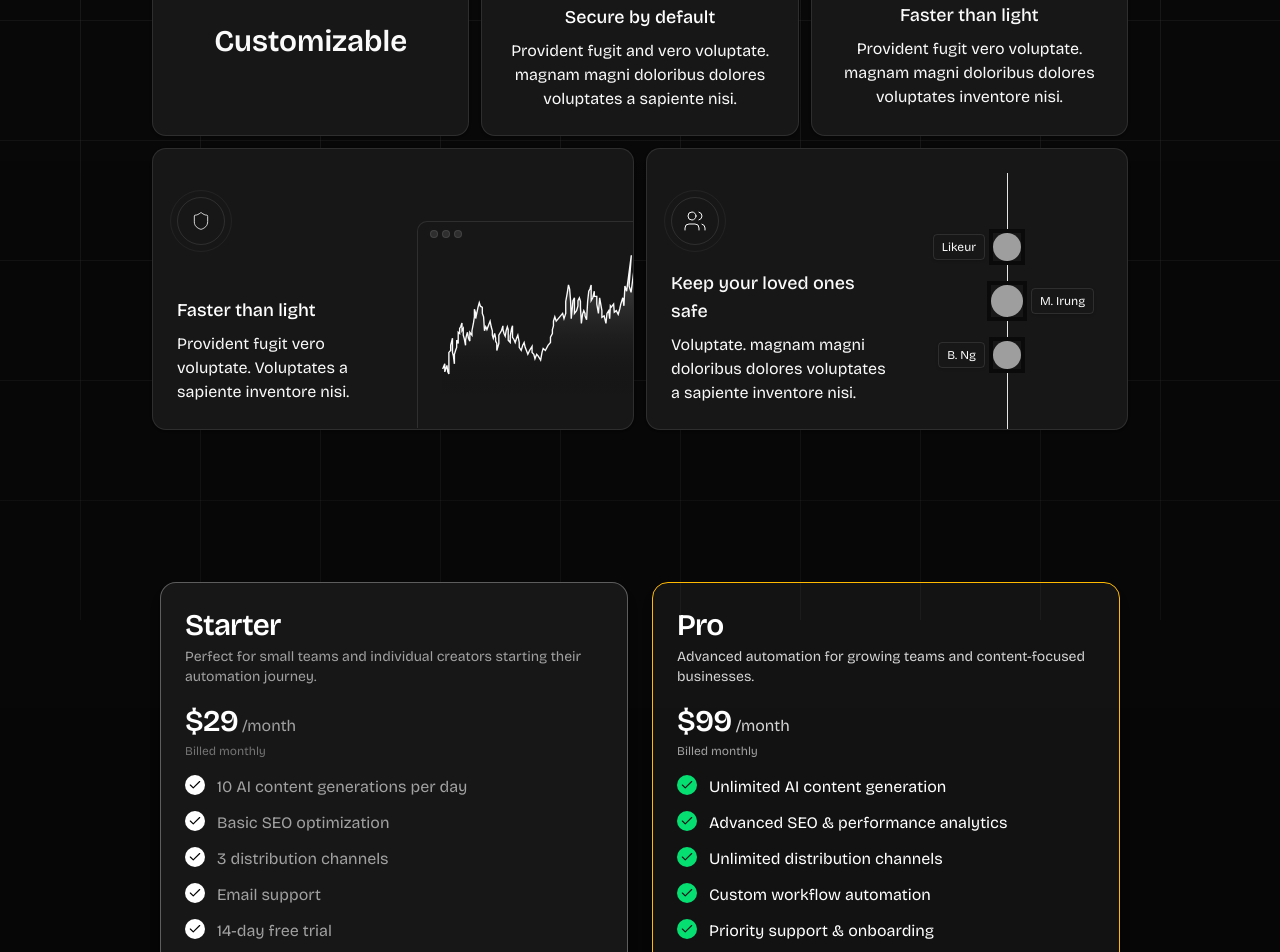
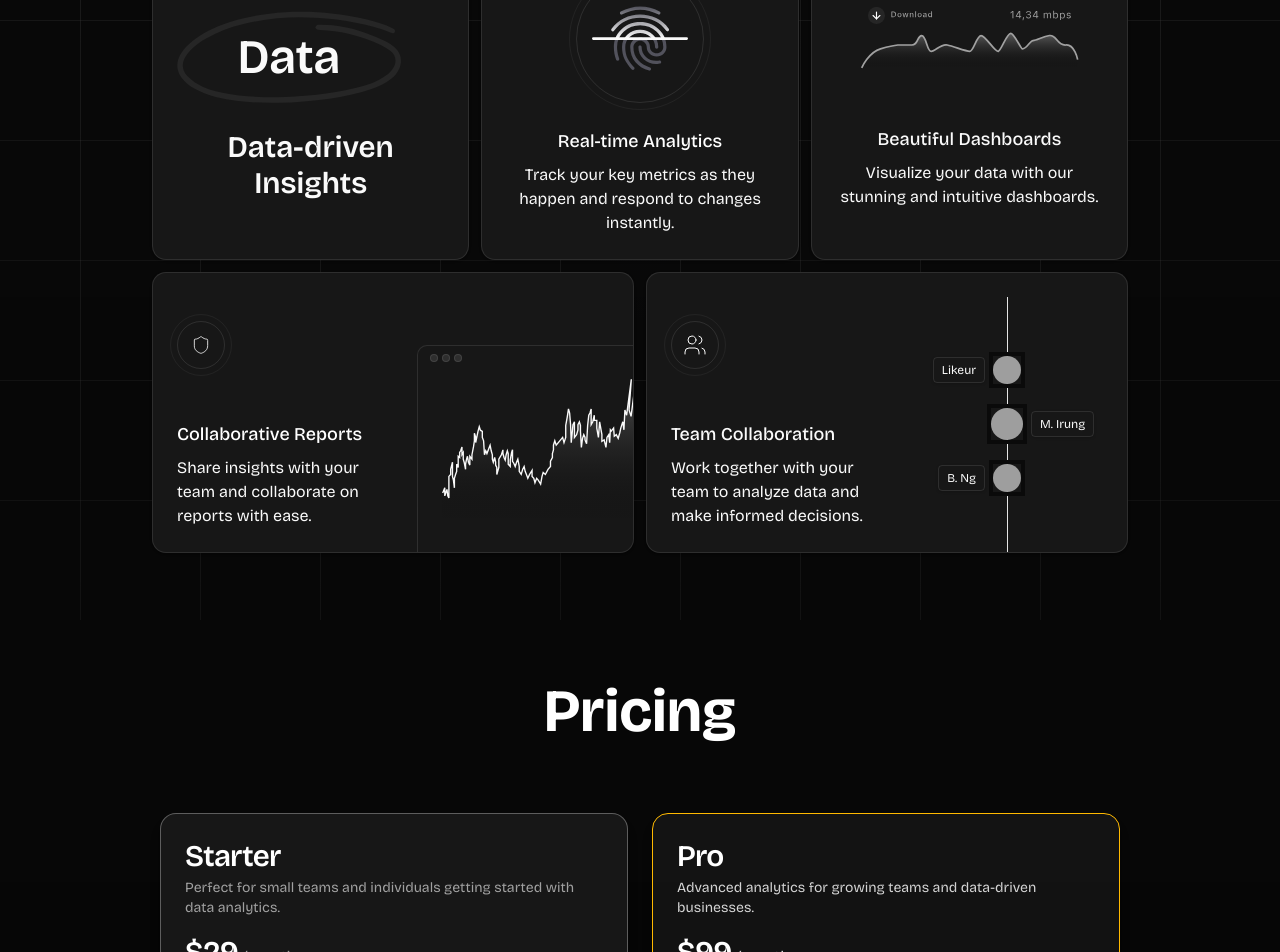
Before and after one commit to themuffineman/landing-page-01, a Next.js app: page / in a window 1280 px wide. Shown: the part 1780-2732 px from the top of the page. Built offline with nearby package versions, Linux system fonts and the light colour scheme; grey boxes are pictures that could not be loaded.

Commit message:
pricing and features page headings

```diff
--- a/components/features.tsx
+++ b/components/features.tsx
@@ -5,7 +5,8 @@ export default function FeaturesSection() {
   return (
     <section className="py-16 md:py-32 dark bg-transparent">
       <div className="mx-auto max-w-5xl px-6">
-        <div className="relative">
+        <div className="relative flex flex-col items-center">
+          <h2 className="text-6xl font-bold text-white mb-16">Features</h2>
           <div className="relative z-10 grid grid-cols-6 gap-3">
             <Card className="relative col-span-full flex overflow-hidden lg:col-span-2">
               <CardContent className="relative m-auto size-fit pt-6">
@@ -22,11 +23,11 @@ export default function FeaturesSection() {
                     />
                   </svg>
                   <span className="mx-auto block w-fit text-5xl font-semibold">
-                    100%
+                    Data
                   </span>
                 </div>
                 <h2 className="mt-6 text-center text-3xl font-semibold">
-                  Customizable
+                  Data-driven Insights
                 </h2>
               </CardContent>
             </Card>
@@ -86,11 +87,11 @@ export default function FeaturesSection() {
                 </div>
                 <div className="relative z-10 mt-6 space-y-2 text-center">
                   <h2 className="group-hover:text-secondary-950 text-lg font-medium transition dark:text-white">
-                    Secure by default
+                    Real-time Analytics
                   </h2>
                   <p className="text-foreground">
-                    Provident fugit and vero voluptate. magnam magni doloribus
-                    dolores voluptates a sapiente nisi.
+                    Track your key metrics as they happen and respond to changes
+                    instantly.
                   </p>
                 </div>
               </CardContent>
@@ -181,11 +182,11 @@ export default function FeaturesSection() {
                 </div>
                 <div className="relative z-10 mt-14 space-y-2 text-center">
                   <h2 className="text-lg font-medium transition">
-                    Faster than light
+                    Beautiful Dashboards
                   </h2>
                   <p className="text-foreground">
-                    Provident fugit vero voluptate. magnam magni doloribus
-                    dolores voluptates inventore nisi.
+                    Visualize your data with our stunning and intuitive
+                    dashboards.
                   </p>
                 </div>
               </CardContent>
@@ -198,11 +199,11 @@ export default function FeaturesSection() {
                   </div>
                   <div className="space-y-2">
                     <h2 className="group-hover:text-secondary-950 text-lg font-medium text-zinc-800 transition dark:text-white">
-                      Faster than light
+                      Collaborative Reports
                     </h2>
                     <p className="text-foreground">
-                      Provident fugit vero voluptate. Voluptates a sapiente
-                      inventore nisi.
+                      Share insights with your team and collaborate on reports
+                      with ease.
                     </p>
                   </div>
                 </div>
@@ -263,11 +264,11 @@ export default function FeaturesSection() {
                   </div>
                   <div className="space-y-2">
                     <h2 className="text-lg font-medium transition">
-                      Keep your loved ones safe
+                      Team Collaboration
                     </h2>
                     <p className="text-foreground">
-                      Voluptate. magnam magni doloribus dolores voluptates a
-                      sapiente inventore nisi.
+                      Work together with your team to analyze data and make
+                      informed decisions.
                     </p>
                   </div>
                 </div>
--- a/components/footer.tsx
+++ b/components/footer.tsx
@@ -176,7 +176,7 @@ export default function FooterSection() {
         </div>
         <span className="text-muted-foreground block text-center text-sm">
           {" "}
-          © {new Date().getFullYear()} Tailark, All rights reserved
+          © {new Date().getFullYear()} Analytics, All rights reserved
         </span>
       </div>
     </footer>
--- a/components/header.tsx
+++ b/components/header.tsx
@@ -28,6 +28,7 @@ const Header = () => {
                 className="flex items-center space-x-2"
               >
                 <Logo className="size-10" />
+                <span className="text-xl font-bold">Analytics</span>
               </Link>
 
               <button
--- a/components/logo.tsx
+++ b/components/logo.tsx
@@ -16,11 +16,8 @@ export const Logo = ({
       viewBox="0 0 56 40"
       fill="none"
     >
-      <path
-        d="M43 0C50.1797 6.44277e-07 56 5.8203 56 13C56 20.1797 50.1797 26 43 26H34.4844L48.4844 40H31.5156L15.7578 24.2422C14.672 23.1564 14 21.6569 14 20C14 16.6863 16.6863 14 20 14H43C43.5523 14 44 13.5523 44 13C44 12.4477 43.5523 12 43 12H20C15.5817 12 12 15.5817 12 20C12 22.3901 13.0482 24.5347 14.71 26H14.6875L28.6875 40H20C8.95431 40 0 31.0457 0 20C0 8.95431 8.9543 0 20 0H43Z"
-        fill="#2EFF2E"
-      />
-      <path d="M56 28V40H51.3125L39.3125 28H56Z" fill="#3902FF" />
+      <path d="M28 0L56 40H0L28 0Z" fill="#2EFF2E" />
+      <path d="M28 15L42 40H14L28 15Z" fill="#3902FF" />
     </svg>
   );
 };
@@ -42,7 +39,7 @@ export const LogoIcon = ({
       className={cn("size-5", className)}
     >
       <path
-        d="M3 0H5V18H3V0ZM13 0H15V18H13V0ZM18 3V5H0V3H18ZM0 15V13H18V15H0Z"
+        d="M9 0L18 18H0L9 0Z"
         fill={uniColor ? "currentColor" : "url(#logo-gradient)"}
       />
       <defs>
--- a/components/pricing.tsx
+++ b/components/pricing.tsx
@@ -2,7 +2,8 @@ import React from "react";
 
 const Pricing = () => {
   return (
-    <div className="w-full flex flex-col items-center">
+    <div className="w-full flex flex-col  items-center">
+      <h2 className="text-6xl font-bold text-white z-1 mb-12">Pricing</h2>
       <div className="grid grid-cols-1 px-40 lg:grid-cols-12 gap-4 sm:gap-6 mt-4 sm:mt-6">
         <div className="lg:col-span-6  animate-fadeInLeft z-1 animation-delay-200">
           <div className="rounded-2xl  bg-neutral-900 text-white border border-white/30 shadow-lg p-4 sm:p-6">
@@ -10,8 +11,8 @@ const Pricing = () => {
               Starter
             </h3>
             <p className="text-neutral-400 mt-1 text-sm">
-              Perfect for small teams and individual creators starting their
-              automation journey.
+              Perfect for small teams and individuals getting started with data
+              analytics.
             </p>
 
             <div className="mt-4 mb-4">
@@ -41,7 +42,7 @@ const Pricing = () => {
                   </svg>
                 </span>
                 <span className="text-neutral-400">
-                  10 AI content generations per day
+                  Track up to 10,000 monthly events
                 </span>
               </li>
               <li className="flex items-start gap-3">
@@ -59,7 +60,9 @@ const Pricing = () => {
                     <path d="M20 6 9 17l-5-5" className=""></path>
                   </svg>
                 </span>
-                <span className="text-neutral-400">Basic SEO optimization</span>
+                <span className="text-neutral-400">
+                  Access to core analytics dashboards
+                </span>
               </li>
               <li className="flex items-start gap-3">
                 <span className="inline-flex items-center justify-center w-5 h-5 rounded-full bg-white text-black shrink-0">
@@ -77,7 +80,7 @@ const Pricing = () => {
                   </svg>
                 </span>
                 <span className="text-neutral-400">
-                  3 distribution channels
+                  Create and save up to 3 custom reports
                 </span>
               </li>
               <li className="flex items-start gap-3">
@@ -135,8 +138,7 @@ const Pricing = () => {
               Pro
             </h3>
             <p className="text-neutral-300 mt-1 text-sm">
-              Advanced automation for growing teams and content-focused
-              businesses.
+              Advanced analytics for growing teams and data-driven businesses.
             </p>
 
             <div className="mt-4 mb-4">
@@ -165,7 +167,7 @@ const Pricing = () => {
                     <path d="M20 6 9 17l-5-5" className=""></path>
                   </svg>
                 </span>
-                <span>Unlimited AI content generation</span>
+                <span>Unlimited monthly events</span>
               </li>
               <li className="flex items-start gap-3">
                 <span className="inline-flex items-center justify-center w-5 h-5 rounded-full bg-green-400 text-neutral-900 shrink-0">
@@ -182,7 +184,7 @@ const Pricing = () => {
                     <path d="M20 6 9 17l-5-5" className=""></path>
                   </svg>
                 </span>
-                <span>Advanced SEO & performance analytics</span>
+                <span>Advanced analytics & segmentation</span>
               </li>
               <li className="flex items-start gap-3">
                 <span className="inline-flex items-center justify-center w-5 h-5 rounded-full bg-green-400 text-neutral-900 shrink-0">
@@ -199,7 +201,9 @@ const Pricing = () => {
                     <path d="M20 6 9 17l-5-5" className=""></path>
                   </svg>
                 </span>
-                <span className="">Unlimited distribution channels</span>
+                <span className="">
+                  Unlimited custom reports and dashboards
+                </span>
               </li>
               <li className="flex items-start gap-3">
                 <span className="inline-flex items-center justify-center w-5 h-5 rounded-full bg-green-400 text-neutral-900 shrink-0">
@@ -216,7 +220,7 @@ const Pricing = () => {
                     <path d="M20 6 9 17l-5-5" className=""></path>
                   </svg>
                 </span>
-                <span>Custom workflow automation</span>
+                <span>API access for custom integrations</span>
               </li>
               <li className="flex items-start gap-3">
                 <span className="inline-flex items-center justify-center w-5 h-5 rounded-full bg-green-400 text-neutral-900 shrink-0">
```
